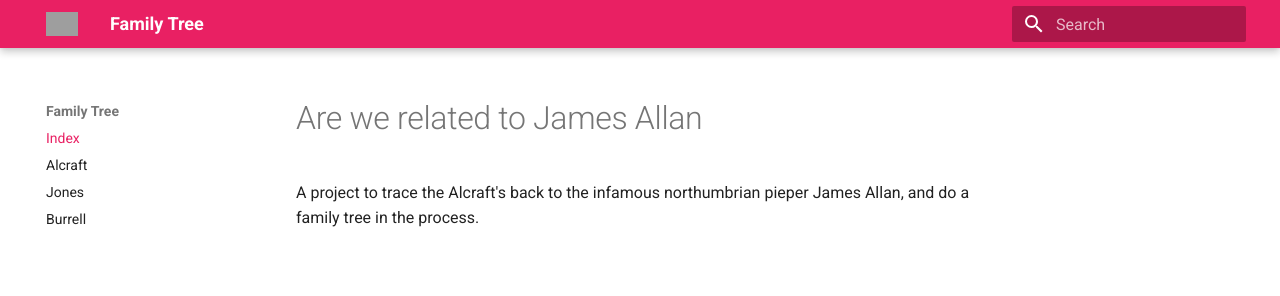
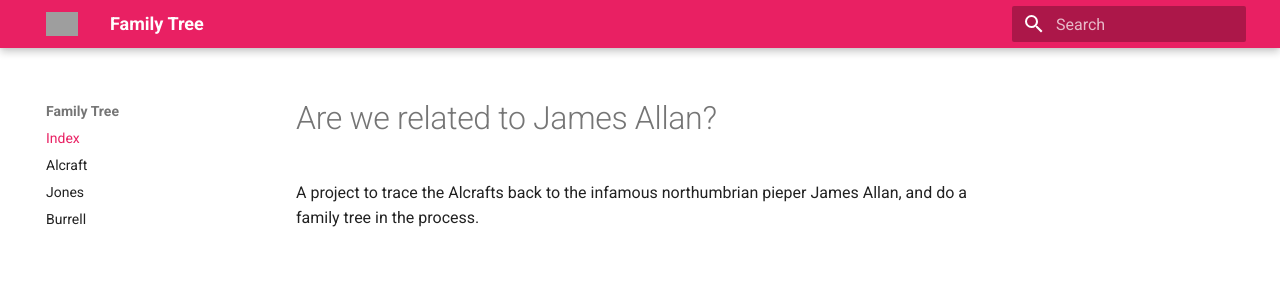
Before and after one commit to RachelAlcraft/family-tree, an MkDocs documentation site: the page built from docs/index.md, in a window 1280 px wide. Shown: the top 296 px of the page. Built offline with MkDocs 1.6.1 and Material for MkDocs 9.7.7, drawn with Linux system fonts in a browser that asks for light colours; grey boxes are pictures that could not be loaded.

Commit message:
Update index.md

```diff
--- a/docs/index.md
+++ b/docs/index.md
@@ -1,3 +1,3 @@
-# Are we related to James Allan
+# Are we related to James Allan?
 
-A project to trace the Alcraft's back to the infamous northumbrian pieper James Allan, and do a family tree in the process.
+A project to trace the Alcrafts back to the infamous northumbrian pieper James Allan, and do a family tree in the process.
```
